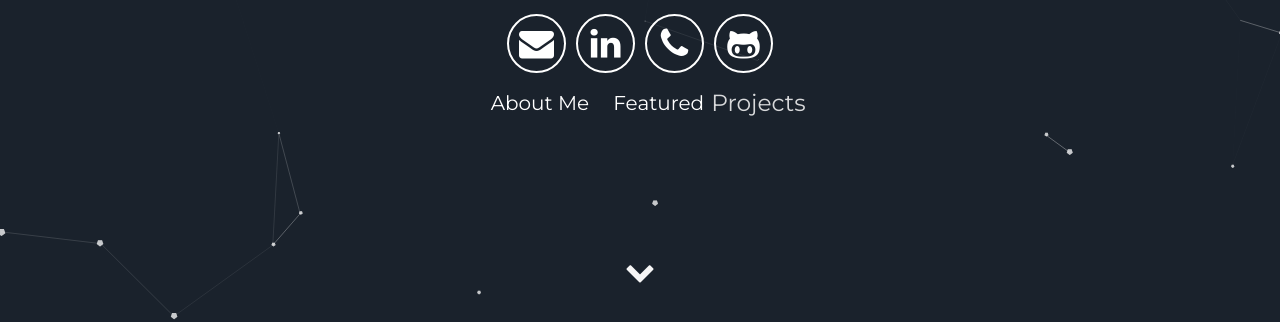
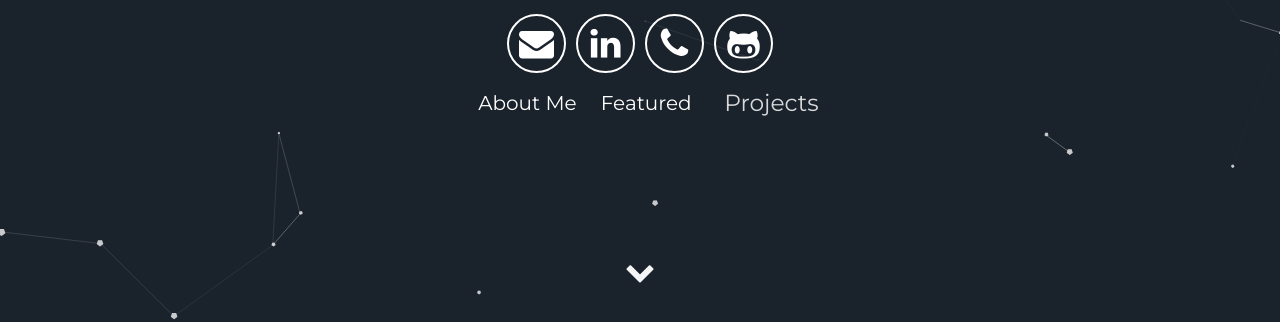
Before and after one commit to git-REX/git-rex.github.io, a Jekyll site: the page built from index.html, in a window 1280 px wide. Shown: the part 560-882 px from the top of the page. Built offline with Jekyll 4.4.1, drawn with Linux system fonts in a browser that asks for light colours.

Commit message:
Update header.html

```diff
--- a/_includes/header.html
+++ b/_includes/header.html
@@ -15,7 +15,7 @@
         <a class="link" href="#projects" data-scroll>Featured</a>
 <!--       <a href="/blog" style="background:transparent; color:#ffffff; text-decoration: none; font-size: 20px; font-weight: 500">Projects</a> -->
 <!-- (original)       <a href="https://sananyo.myportfolio.com" style="background:transparent; color:#ffffff; text-decoration: none; font-size: 21px; font-weight: 500">Projects</a> -->
-            <a href="https://sananyo.myportfolio.com" class="pulse-effect">  Projects</a>
+            <a href="https://sananyo.myportfolio.com" class="pulse-effect" style="margin-left: 25px;">  Projects</a>
       </div>
   </div>
   <a class="down" href="#about" data-scroll><i class="icon fa fa-chevron-down" aria-hidden="true"></i></a>
```
